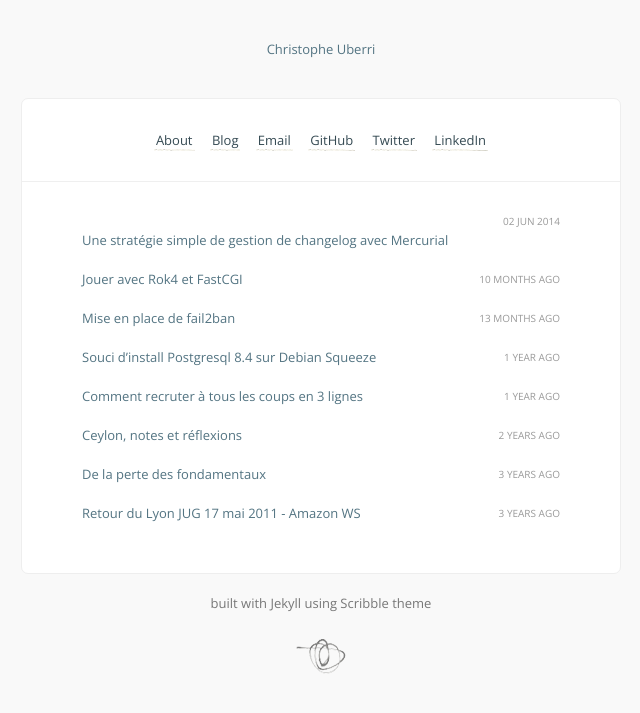
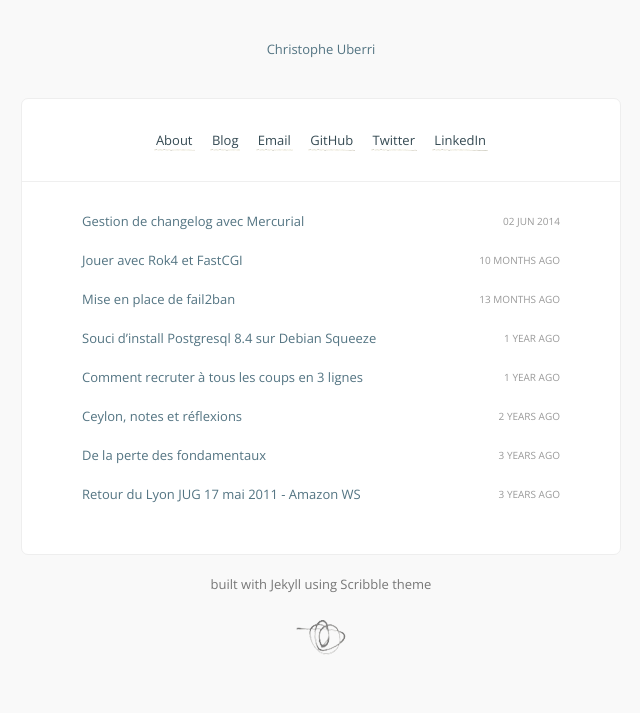
Before and after one commit to cuberri/cuberri.github.io, a Jekyll site: the page built from index.md, in a window 1280 px wide. Shown: the top 713 px of the page, without its empty margins (319-959 px from the left). Built offline with Jekyll 4.4.1, drawn with Linux system fonts in a browser that asks for light colours; Markdown is read by kramdown in place of the engine named in the settings; comment, search, counter and statistics services are not loaded.

Commit message:
updated blog post title (changelog with mercuria)

```diff
--- a/_config.yml
+++ b/_config.yml
@@ -27,7 +27,7 @@ rdiscount:
   extensions:     [smart]
 
 myposts:
-  - title:        Une stratégie simple de gestion de changelog avec Mercurial
+  - title:        Gestion de changelog avec Mercurial
     date:         2014-06-02 10:02:37
     url:          http://blog.uberri.net/post/84502464541/une-strategie-simple-de-gestion-de-changelog-avec
   - title:        Jouer avec Rok4 et FastCGI
```
